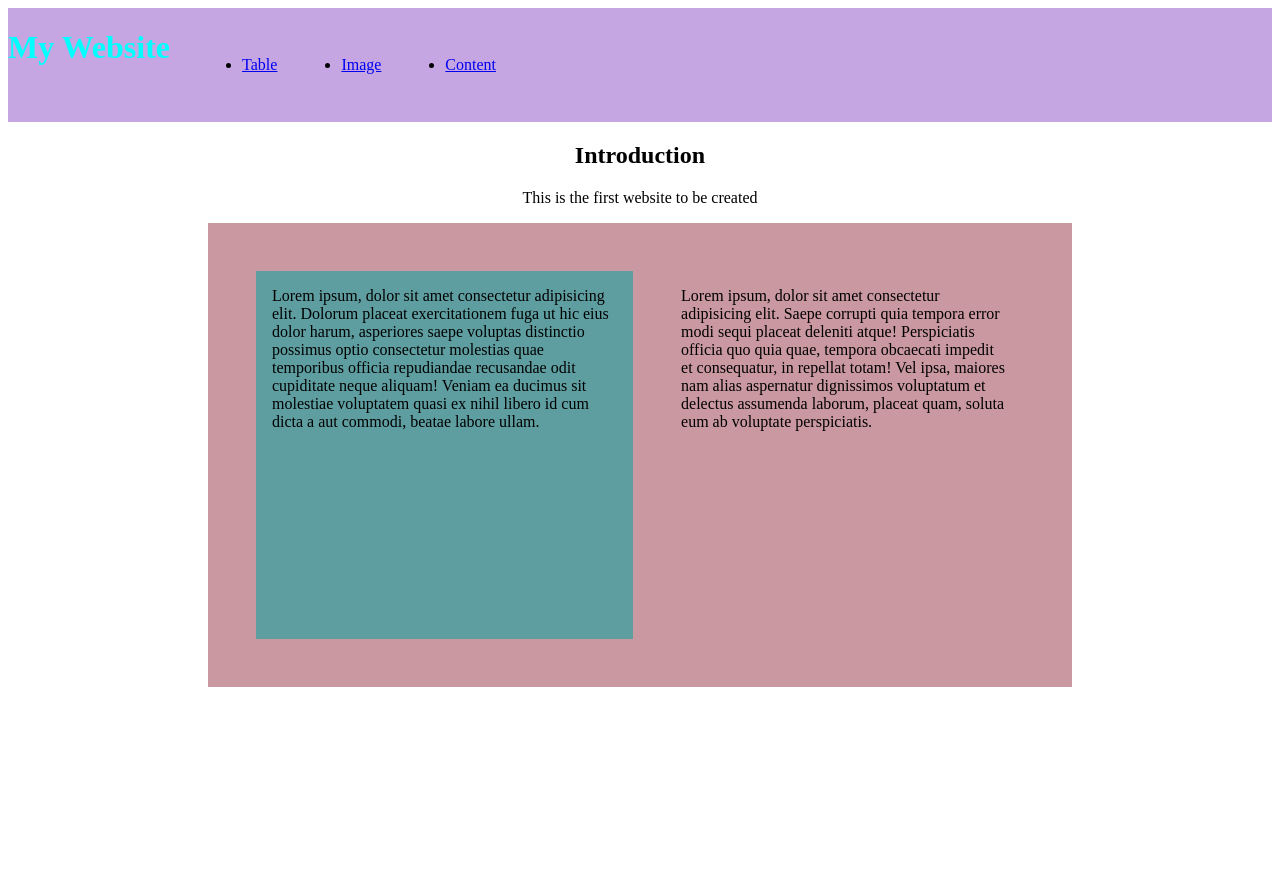
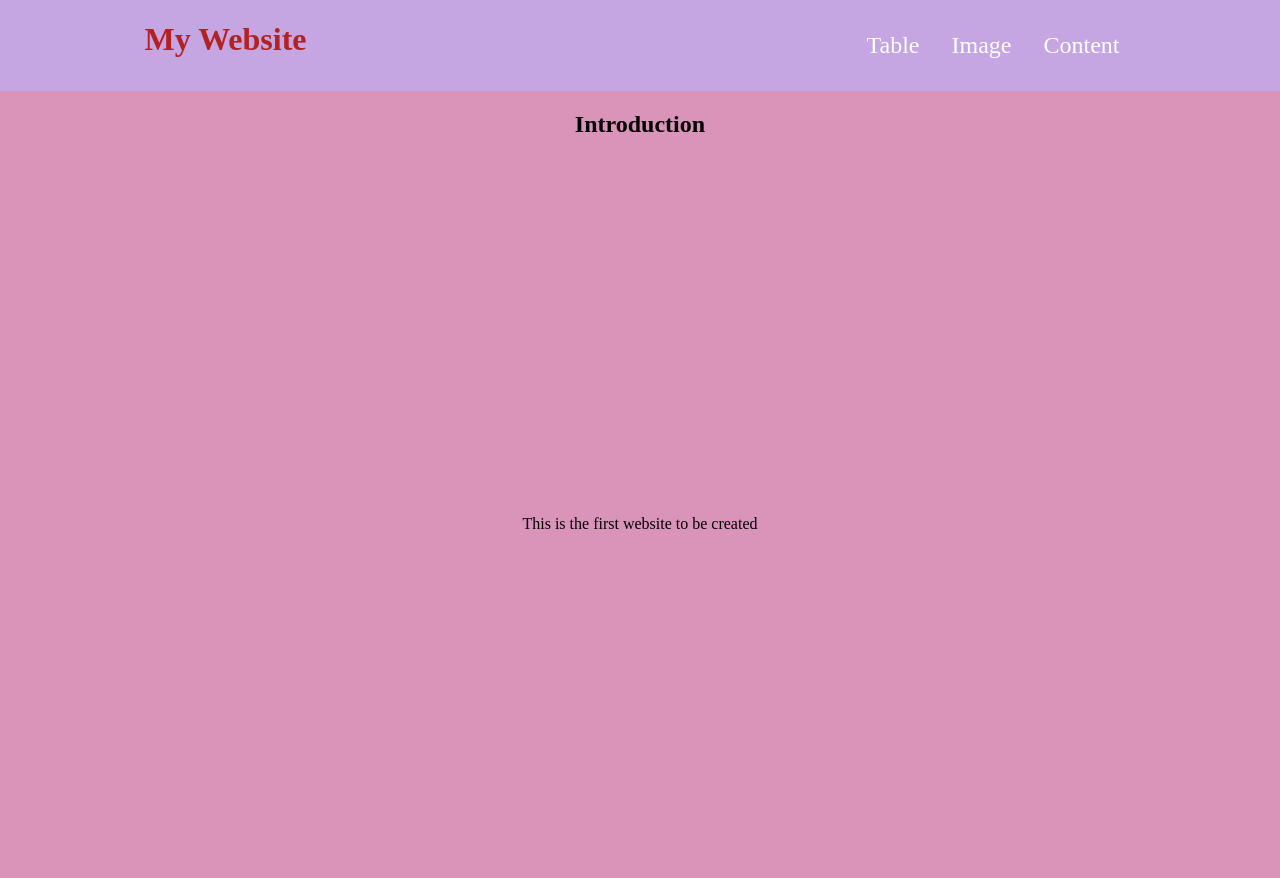
Before and after one commit to tamil-1499/Insternship-Files, a plain HTML site: page index.html in a window 1280 px wide. Shown: the top 878 px of the page. Before the commit the page ends 800 px from the top, so only its background shows below. Drawn offline with Linux system fonts and the light colour scheme.

Commit message:
Modified

```diff
--- a/Css/Style.css
+++ b/Css/Style.css
@@ -1,19 +1,52 @@
+body{
+    margin: 0;
+}
 h1{
-    color:aqua;
+    color:firebrick;
 }
 header{
     background-color: rgb(197, 166, 226);
-    display:flex;
 
+}
+.container1{
+    display: flex;
+    width: min(80%, 991px);
+    margin: auto;
 }
 h2, p{
     text-align: center;
 }
 .navlist{
     display: flex;
+    flex-direction: column;
+    margin-left: auto;
 }
 .navlist li{
-    margin: 2rem;
+    margin: 1rem;
+    list-style: none;
+}
+.navlist a {
+    text-decoration: none;
+    font-size: 1.5rem;
+    color: #ffffff;
+}
+#index{
+    background-color: rgb(218, 147, 185);
+    height: 100vh;
+    display: grid;
+}
+@media (min-width: 768px) {
+    .navlist {
+    flex-direction: row;
+  }
+  .col1, .col2{
+    margin: 1rem;
+    padding: 1rem;
+}
+.col1{
+    background-color: cadetblue;
+    padding: 1rem;
+}
 }
 .container{
     height: 50vh;
--- /dev/null
+++ b/Css/form.css
@@ -0,0 +1,35 @@
+html{
+    font-family: Arial, Helvetica, sans-serif;
+}
+body{
+    margin: 0;
+    padding: 0;
+    background-size: cover;
+    background-position: center;
+}
+.container{
+    width: 786px;
+    height: 420px;
+    background: #000 ;
+    color:#000;
+    top: 5%;
+    left: 20%;
+    position: absolute;
+}
+form{
+    background-color: cornsilk;
+    padding: 2rem;
+    border-radius: 12px;
+}
+input{
+    margin: 15px 0;
+    border: 1px solid #fcc;
+    border-radius: 4px;
+}
+button{
+    background-color: green;
+    border-radius: 2px;
+}
+button:hover{
+    background-color: rgb(42, 122, 42);
+}
--- /dev/null
+++ b/Css/iframe.css
@@ -0,0 +1,8 @@
+.iframe{
+    width: min(786px, 80%);
+    margin: auto;
+}
+h2{
+    color: cornflowerblue;
+    text-align: center;
+}
--- a/Css/table.css
+++ b/Css/table.css
@@ -1,7 +1,7 @@
 table{
     width: 100%;
     font-family: Arial, Helvetica, sans-serif;
-    border-collapse: collapse;
+    border-collapse: separate;
     text-align: center;
     background-color: cadetblue;
     border-color: darkslategray;
--- a/index.html
+++ b/index.html
@@ -9,14 +9,17 @@
 </head>
 <body>
    <header>
-       <h1>My Website</h1>
-       <nav>
-          <ul class="navlist">
-             <li><a href="index.html">Table</a></li>
-             <li><a href="index.html">Image</a></li>
-             <li><a href="index.html">Content</a></li>
-          </ul>
-       </nav>
+       <div class="container1">
+         <h1>My Website</h1>
+
+            <ul class="navlist">
+                <li><a href="table.html">Table</a></li>
+                <li><a href="heading.html">Image</a></li>
+                <li><a href="#second">Content</a></li>
+             </ul>
+
+
+       </div>
    </header>
    <section id="index">
         <h2>Introduction</h2>
```
Also changed, not shown: Html/form.html (added, +35 -0 lines), Submitted.html (added, +12 -0 lines), heading.html (+1 -1 lines), iframe.html (added, +18 -0 lines), table.html (+1 -1 lines).
